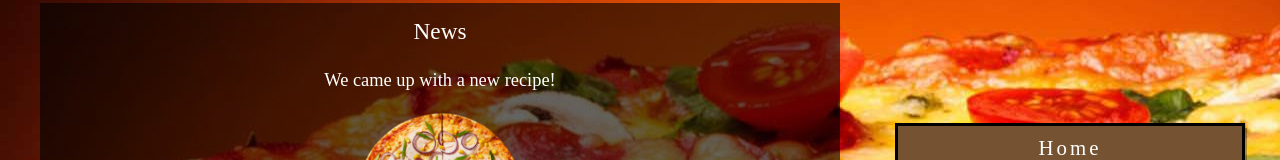
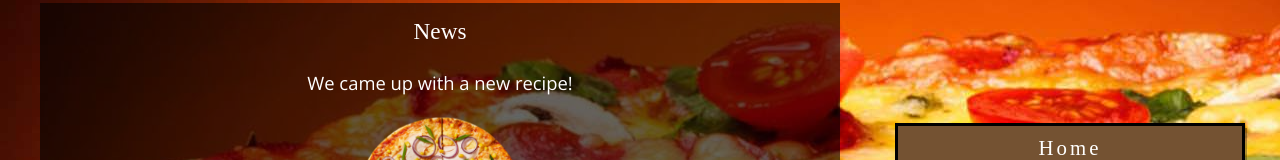
Before and after one commit to ClydeCode/Restaurant-Page, a website built with webpack: page dist/index.html in a window 1280 px wide. Shown: the part 227-387 px from the top of the page. Built offline with nearby package versions, Linux system fonts and the light colour scheme; files whose address does not match are found by name.

Commit message:
Change font

```diff
--- a/src/styles.css
+++ b/src/styles.css
@@ -11,6 +11,11 @@
 @font-face {
     font-family: firesans-light;
     src: url(./fonts/FiraSans-Light.ttf);
+}
+
+@font-face {
+    font-family: opensans;
+    src: url(./fonts/OpenSans.ttf);
 }
 
 body {
@@ -87,7 +92,7 @@ body {
 .content .container-news .container-text {
     align-self: center;
     color: white;
-    font-family:'firesans-medium';
+    font-family:'opensans';
     font-size: 1.15rem;
     margin-top: 10px;
 }
```
